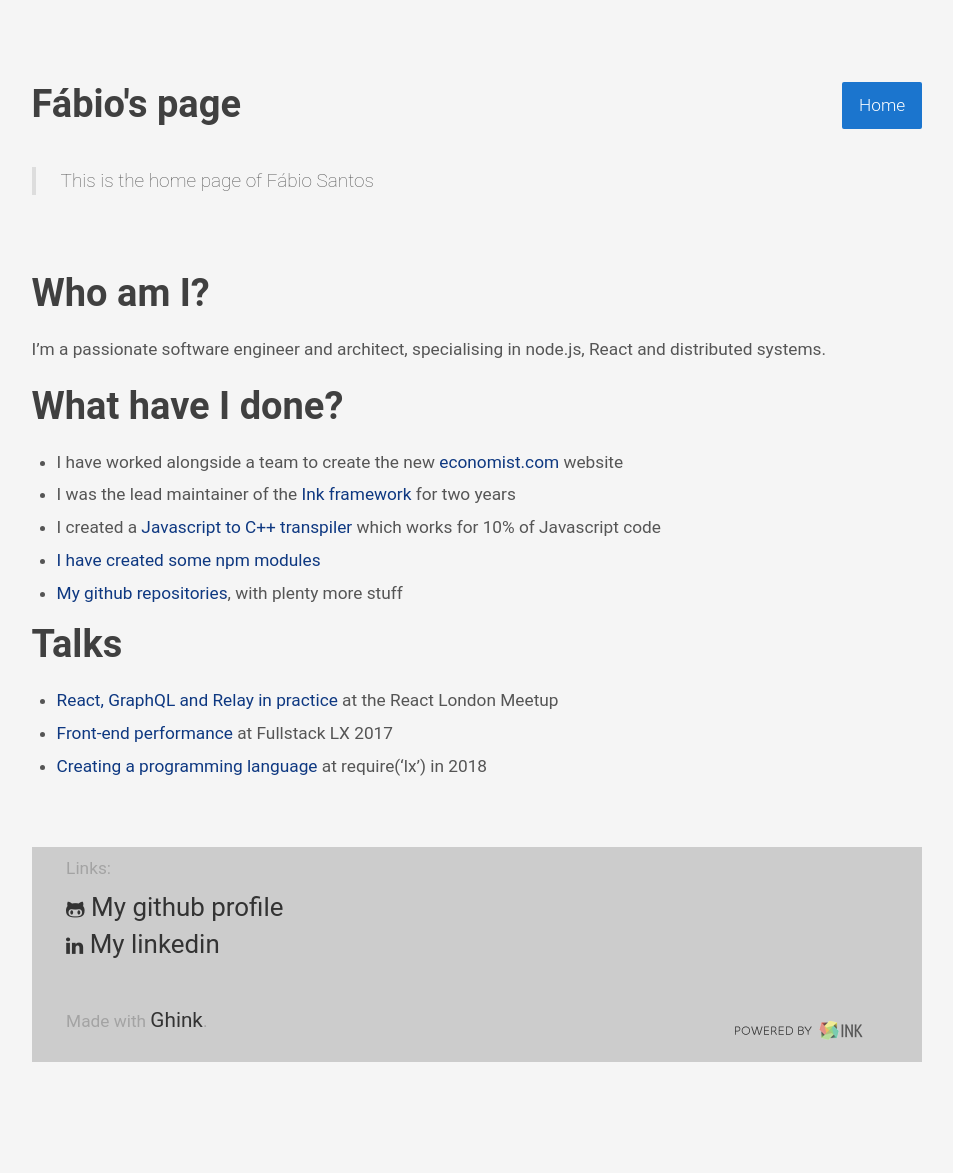
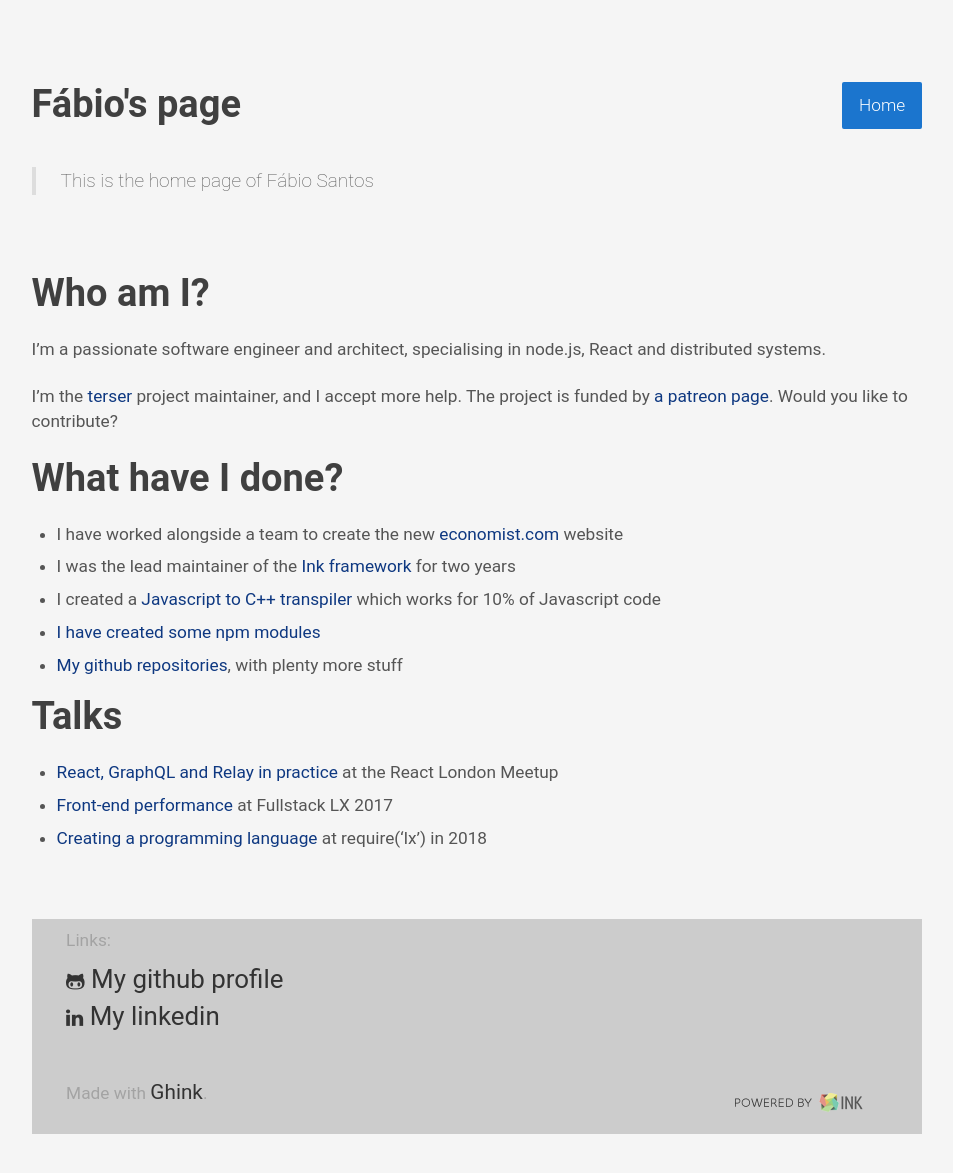
Before and after one commit to fabiosantoscode/fabiosantoscode.github.io, a Jekyll site: the page built from index.md, in a window 1280 px wide, cut to the strip 536-1739 px from the top of the page. Shown: the top 1173 px of the strip, without its empty margins (163-1116 px from the left). Built offline with Jekyll 4.4.1, drawn with Linux system fonts in a browser that asks for light colours; some web fonts are replaced; before the commit the page ends 1667 px from its top, so only the background shows below that.

Commit message:
add patreon to site

```diff
--- a/index.md
+++ b/index.md
@@ -11,6 +11,8 @@ title: Frutal
 # Who am I?
 
 I'm a passionate software engineer and architect, specialising in node.js, React and distributed systems.
+
+I'm the [terser](https://github.com/terser-js/terser) project maintainer, and I accept more help. The project is funded by [a patreon page](https://www.patreon.com/fabiosantoscode). Would you like to contribute?
 
 
 # What have I done?
```
